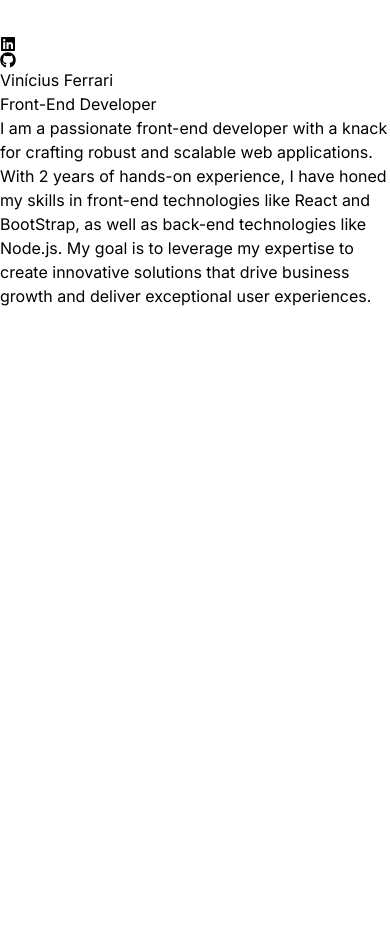
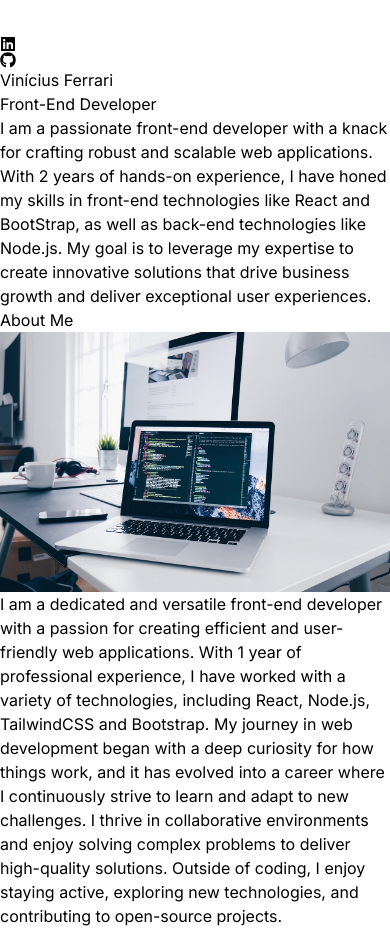
Before and after one commit to vfferrari7/portifolio, a React (Vite) app: page / in a window 390 px wide. Before the commit the page ends 844 px from the top, so only its background shows below. Built offline with nearby package versions, Linux system fonts and the light colour scheme.

Commit message:
feat: added the about section

```diff
--- a/src/App.jsx
+++ b/src/App.jsx
@@ -1,15 +1,19 @@
 import React from "react";
 import Navbar from "./components/Navbar";
 import Hero from "./components/Hero";
+import About from "./components/About";
 
 const App = () => (
   <div className="overflow-x-hidden text-neutral-300 antialiased selection:bg-cyan-300 selection:text-cyan-900">
-    <div className="flixed top-0 -z-10 h-full w-full"></div>
-    <div className="absolute top-0 z-[-2] h-screen w-screen bg-neutral-950 bg-[radial-gradient(ellipse_80%_80%_at_50%_-20%,rgba(120,119,198,0.3),rgba(255,255,255,0))]"></div>    <div className="container mx-auto px-8">
+    <div className="fixed top-0 -z-10 h-full w-full">
+      <div className="absolute top-0 z-[-2] h-screen w-screen bg-neutral-950 bg-[radial-gradient(ellipse_80%_80%_at_50%_-20%,rgba(120,119,198,0.3),rgba(255,255,255,0))]"></div>{" "}
+    </div>
+
+    <div className="container mx-auto px-8">
       <Navbar />
       <Hero />
+      <About />
     </div>
-
   </div>
 );
 
--- /dev/null
+++ b/src/components/About.jsx
@@ -0,0 +1,24 @@
+import aboutMeimg from "../assets/about_img.jpg"
+import { ABOUT_TEXT } from "../constants";
+const About = () => {
+  return (
+    <div className="border-b border-neutral-900 pb-4">
+      <h2 className="my-20 text-center text-4xl">
+        About <span className="text-neutral-500">Me</span>
+      </h2>
+      <div className="flex flex-wrap">
+        <div className="w-full lg:w-1/2 lg:p-8">
+            <div className="flex items-center justify-center">
+                <img className="rounded-2xl" src={aboutMeimg} alt="Computer with codes" />
+            </div>
+        </div>
+        <div className="w-full lg:w-1/2">
+                <div className="flex justify-center lg:justify-start">
+                    <p className="my-2 max-w-xl py-6">{ABOUT_TEXT}</p>
+                </div>
+            </div>
+      </div>
+    </div>
+  );
+};
+export default About;
--- a/src/components/Hero.jsx
+++ b/src/components/Hero.jsx
@@ -1,5 +1,4 @@
 import { HERO_CONTENT } from "../constants";
-import profile_pic from "../assets/profile_pic.jpeg"
 
 const Hero = () => {
   return (
--- a/src/constants/index.js
+++ b/src/constants/index.js
@@ -5,7 +5,7 @@ import project4 from "../assets/projects/project-4.jpg";
 
 export const HERO_CONTENT = `I am a passionate front-end developer with a knack for crafting robust and scalable web applications. With 2 years of hands-on experience, I have honed my skills in front-end technologies like React and BootStrap, as well as back-end technologies like Node.js. My goal is to leverage my expertise to create innovative solutions that drive business growth and deliver exceptional user experiences.`;
 
-export const ABOUT_TEXT = `I am a dedicated and versatile full stack developer with a passion for creating efficient and user-friendly web applications. With 5 years of professional experience, I have worked with a variety of technologies, including React, Next.js, Node.js, MySQL, PostgreSQL, and MongoDB. My journey in web development began with a deep curiosity for how things work, and it has evolved into a career where I continuously strive to learn and adapt to new challenges. I thrive in collaborative environments and enjoy solving complex problems to deliver high-quality solutions. Outside of coding, I enjoy staying active, exploring new technologies, and contributing to open-source projects.`;
+export const ABOUT_TEXT = `I am a dedicated and versatile front-end developer with a passion for creating efficient and user-friendly web applications. With 1 year of professional experience, I have worked with a variety of technologies, including React, Node.js, TailwindCSS and Bootstrap. My journey in web development began with a deep curiosity for how things work, and it has evolved into a career where I continuously strive to learn and adapt to new challenges. I thrive in collaborative environments and enjoy solving complex problems to deliver high-quality solutions. Outside of coding, I enjoy staying active, exploring new technologies, and contributing to open-source projects.`;
 
 export const EXPERIENCES = [
   {
```
Also changed, not shown: src/assets/about_img.jpg (added), src/assets/profile_pic.jpeg (deleted).
